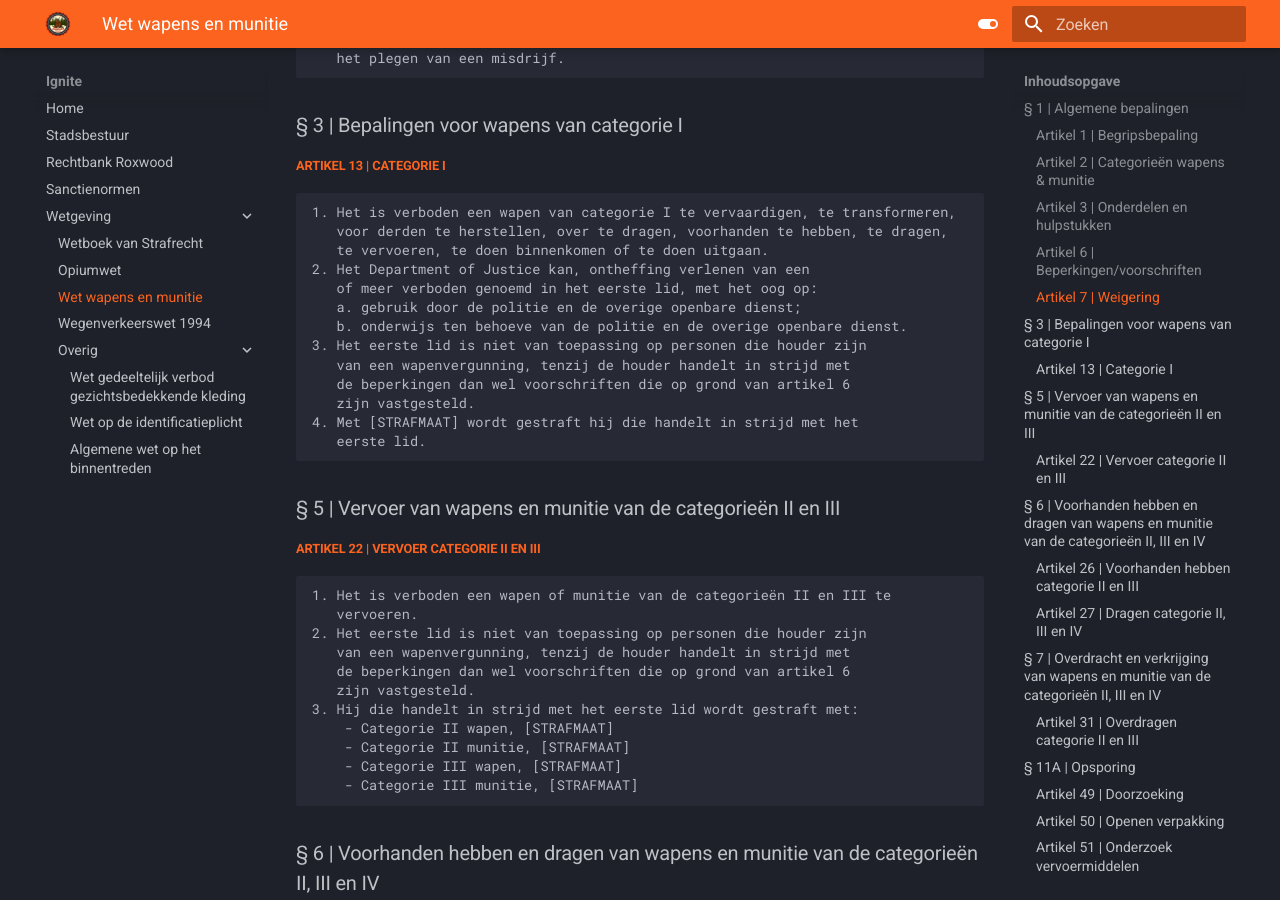
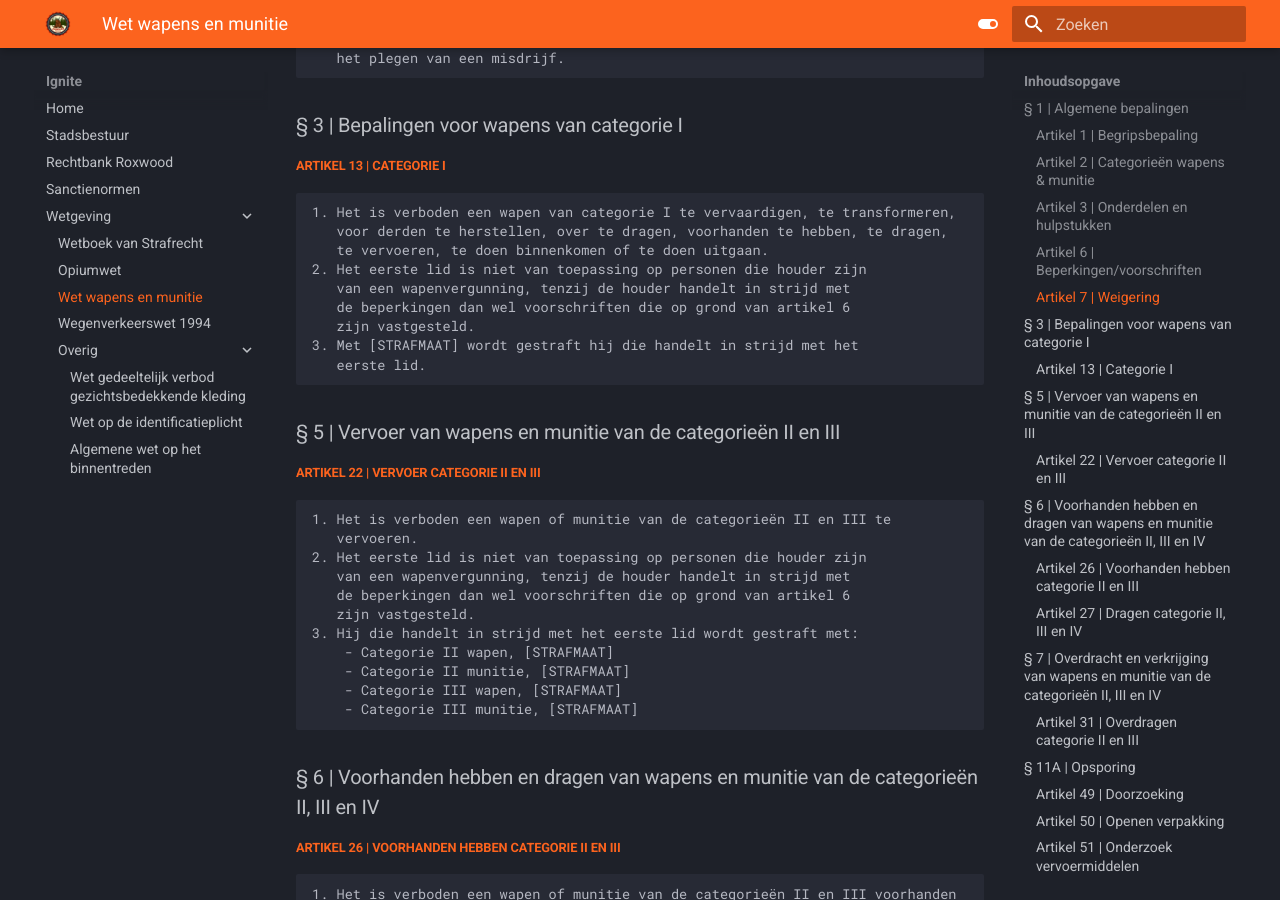
Before and after one commit to NLDenny/wetboek, an MkDocs documentation site: the page built from docs/wwm.md, in a window 1280 px wide and 900 px high, scrolled down 2535 px. Built offline with MkDocs 1.6.1 and Material for MkDocs 9.7.7, drawn with Linux system fonts in a browser that asks for light colours.

Commit message:
Update wwm.md

````diff
--- a/docs/wwm.md
+++ b/docs/wwm.md
@@ -136,15 +136,11 @@ Voorts kunnen er voorschriften aan worden verbonden.
 1. Het is verboden een wapen van categorie I te vervaardigen, te transformeren,
    voor derden te herstellen, over te dragen, voorhanden te hebben, te dragen,
    te vervoeren, te doen binnenkomen of te doen uitgaan.
-2. Het Department of Justice kan, ontheffing verlenen van een
-   of meer verboden genoemd in het eerste lid, met het oog op:
-   a. gebruik door de politie en de overige openbare dienst;
-   b. onderwijs ten behoeve van de politie en de overige openbare dienst.
-3. Het eerste lid is niet van toepassing op personen die houder zijn
+2. Het eerste lid is niet van toepassing op personen die houder zijn
    van een wapenvergunning, tenzij de houder handelt in strijd met
    de beperkingen dan wel voorschriften die op grond van artikel 6
    zijn vastgesteld.
-4. Met [STRAFMAAT] wordt gestraft hij die handelt in strijd met het
+3. Met [STRAFMAAT] wordt gestraft hij die handelt in strijd met het
    eerste lid.
 ```
 
````
